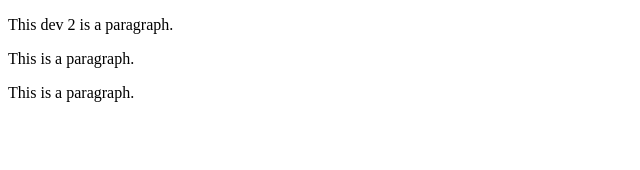
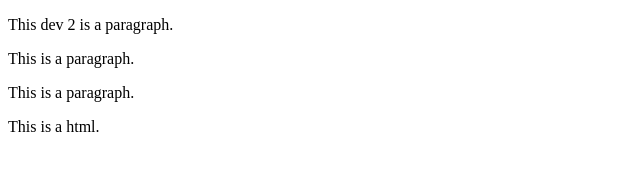
Before and after one commit to sanjanapilli9/myfirstrepo, a plain HTML site: page index.html in a window 1280 px wide. Shown: the whole page, without its empty margins (0-640 px from the left). Drawn offline with Linux system fonts and the light colour scheme.

Commit message:
Update index.html

```diff
--- a/index.html
+++ b/index.html
@@ -5,6 +5,6 @@
 <p>This dev 2 is a paragraph.</p>
 <p>This is a paragraph.</p>
 <p>This is a paragraph.</p>
-
+<p>This is a html.</p>
 </body>
 </html>
```
